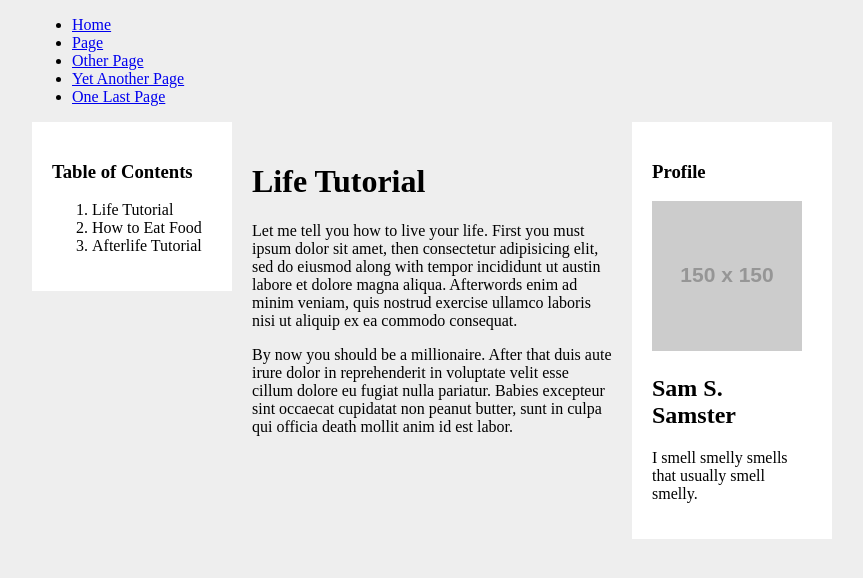
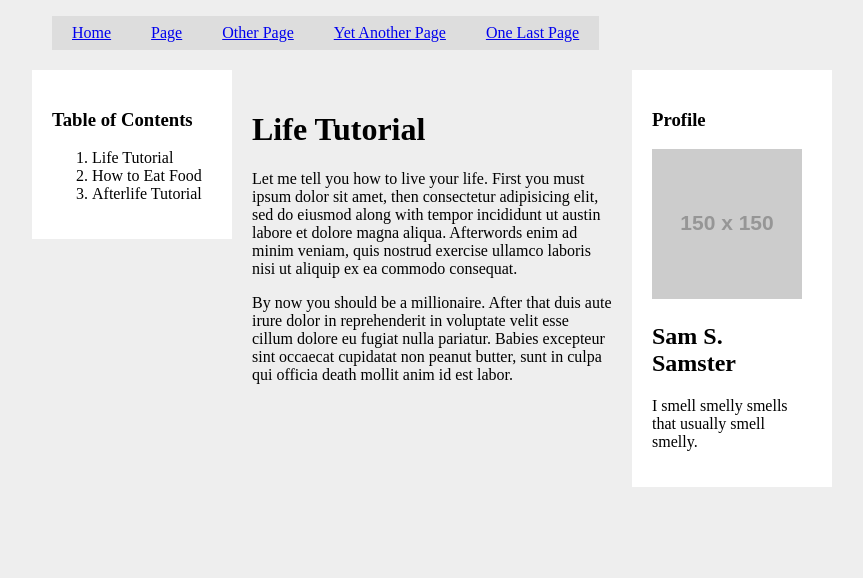
Before and after one commit to mathiasarmstrong/mks, a plain HTML site: page html_css/my_portfolio/gist1f54cecdc5f856693db7-3700a050194ace1d5809bc54920e14fde723e418/css-layouts.html in a window 1280 px wide. Shown: the whole page, without its empty margins (208-1071 px from the left). Drawn offline with Linux system fonts and the light colour scheme; placeholder pictures from the web are drawn by us.

Commit message:
adding new files Ive been working on

```diff
--- a/html_css/my_portfolio/gist1f54cecdc5f856693db7-3700a050194ace1d5809bc54920e14fde723e418/style.css
+++ b/html_css/my_portfolio/gist1f54cecdc5f856693db7-3700a050194ace1d5809bc54920e14fde723e418/style.css
@@ -1,7 +1,27 @@
+.clearfix:before,
+.clearfix:after {
+  content: " ";
+  display: table;
+}
+.clearfix:after {
+  clear: both;
+}
+
 body {
   background: #eee;
 }
+ul.navbar{
+  list-style: none;
+  padding: 0;
+  margin-bottom: 20px;
+  margin-left: 20px;
+}
 
+ul.navbar li a{
+  background: #ddd;
+  padding: 8px 20px;
+  float: left;
+}
 .container {
   width: 800px;
   margin: 0 auto;
@@ -10,6 +30,7 @@ body {
 .toc {
   background: white;
   float: left;
+  clear: left;
   width: 25%;
   padding: 20px;
   box-sizing: border-box;
```
